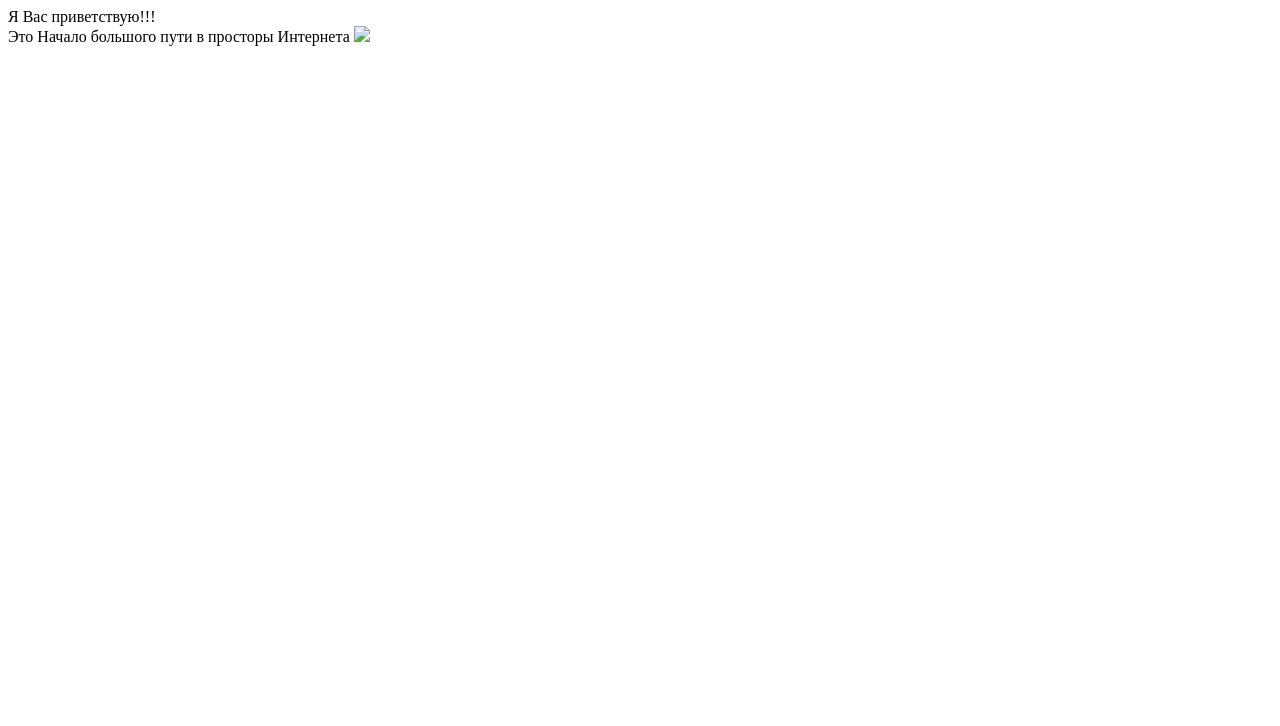
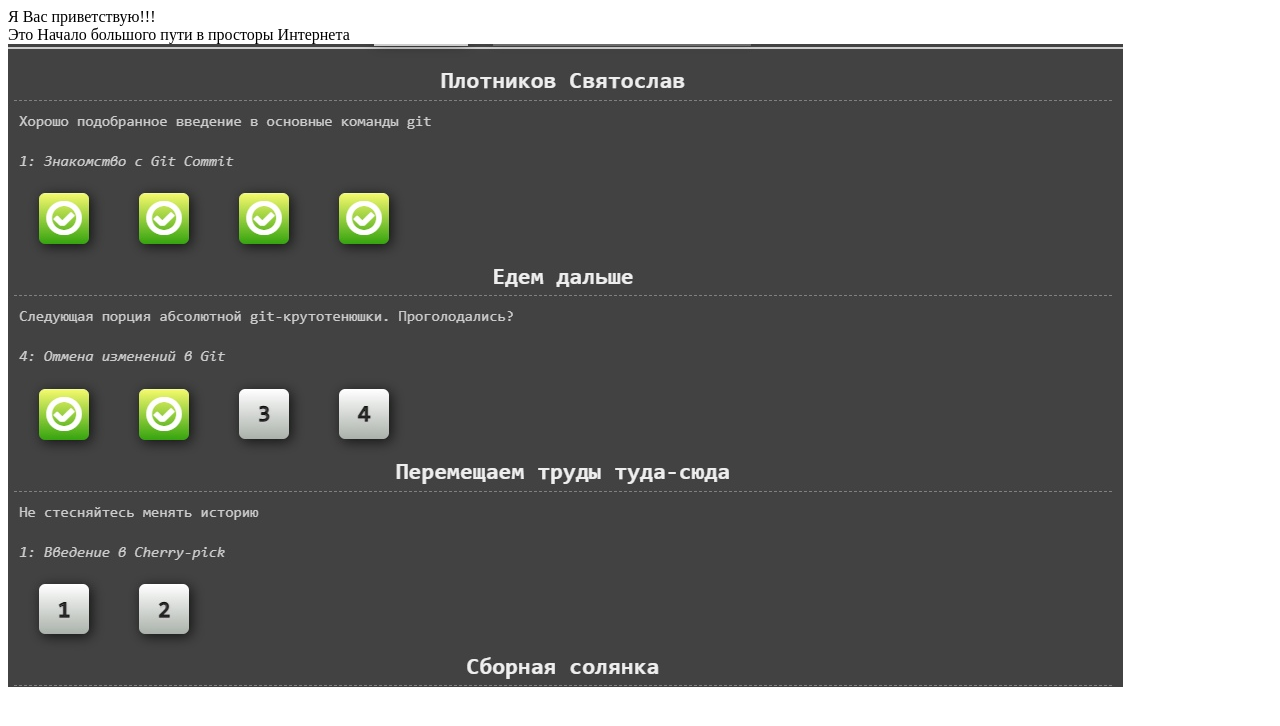
Before and after one commit to svlpn/svlpn.github.io, a plain HTML site: page index.html in a window 1280 px wide. Drawn offline with Linux system fonts and the light colour scheme.

Commit message:
Update index.html

```diff
--- a/index.html
+++ b/index.html
@@ -5,6 +5,6 @@
 <body>
 Я Вас приветствую!!! <br/> Это Начало большого пути в просторы Интернета
 
-<img src="/kartinka.jpg">
+<img src="/work.jpg">
 </body>
 </html>
```
